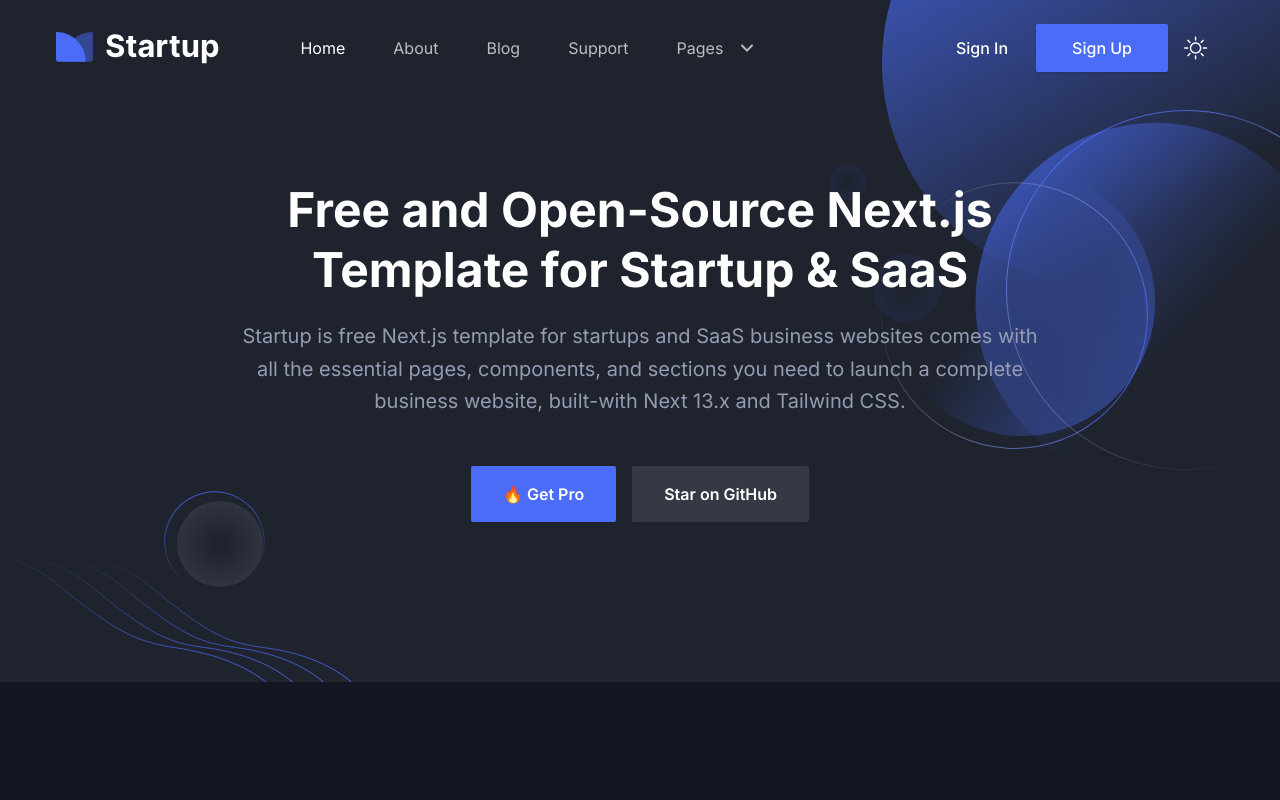
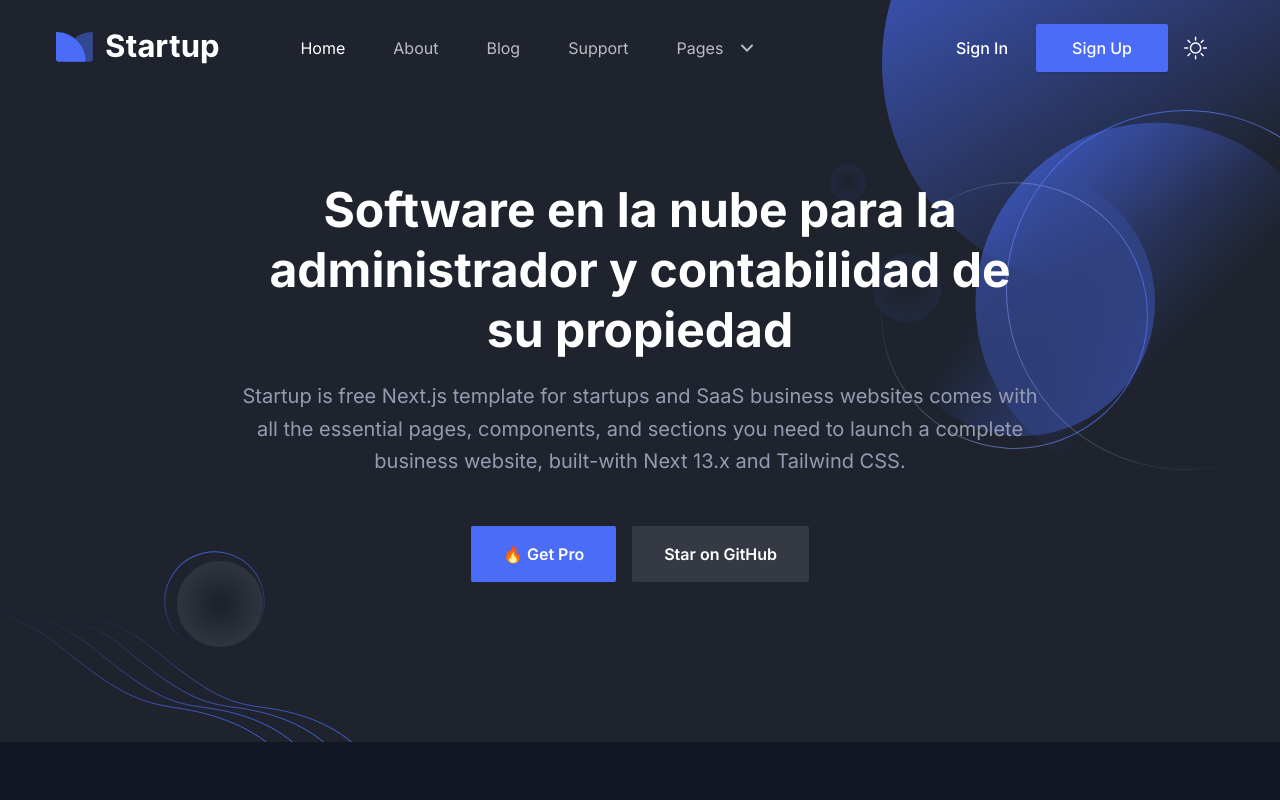
Before and after one commit to tattox26/page, a Next.js app: page / in a window 1280 px wide. Shown: the top 800 px of the page. Built offline with nearby package versions, Linux system fonts and the light colour scheme.

Commit message:
Prueba ajuste para ver en vercel

```diff
--- a/src/components/Hero/index.tsx
+++ b/src/components/Hero/index.tsx
@@ -12,7 +12,7 @@
             <div className="w-full px-4">
               <div className="mx-auto max-w-[800px] text-center">
                 <h1 className="mb-5 text-3xl font-bold leading-tight text-black dark:text-white sm:text-4xl sm:leading-tight md:text-5xl md:leading-tight">
-                  Free and Open-Source Next.js Template for Startup & SaaS
+                  Software en la nube para la administrador y contabilidad de su propiedad
                 </h1>
                 <p className="mb-12 text-base !leading-relaxed text-body-color dark:text-body-color-dark sm:text-lg md:text-xl">
                   Startup is free Next.js template for startups and SaaS
```
